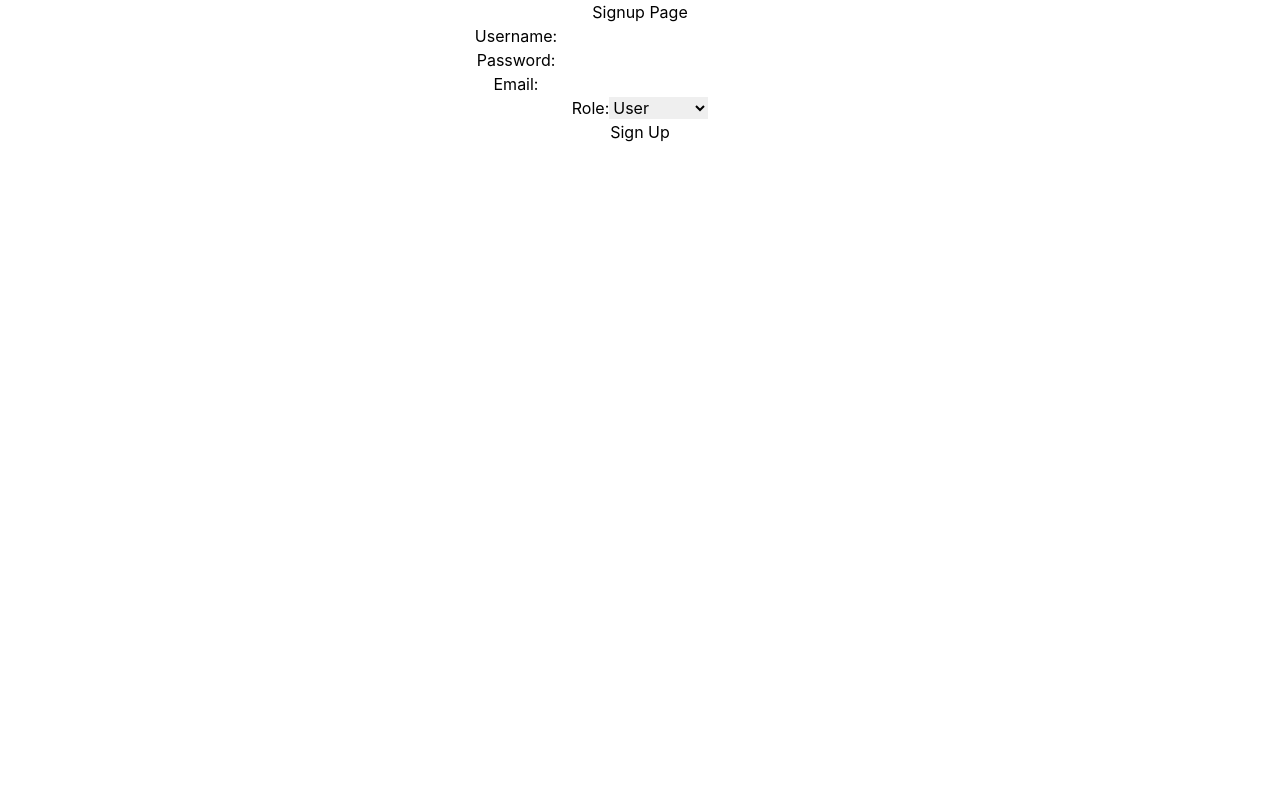
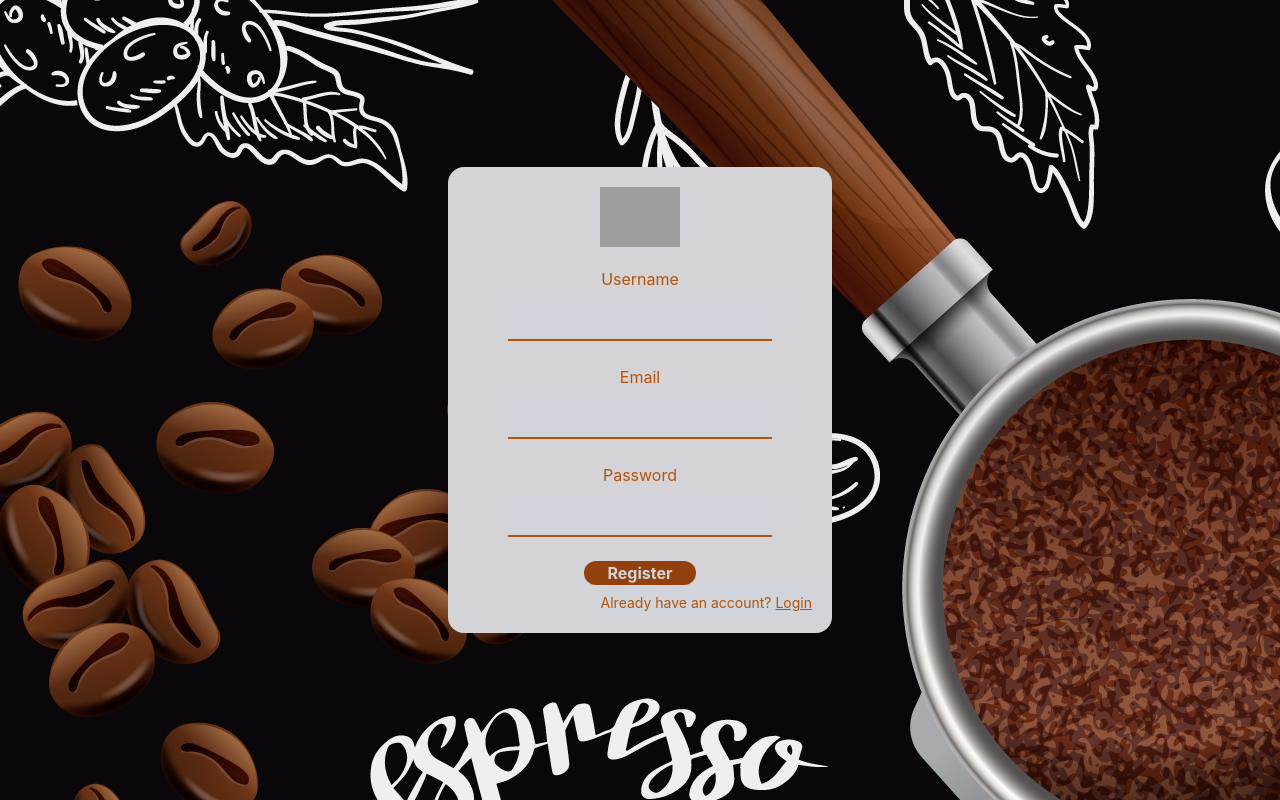
Before and after one commit to prajwal10s/brewology-vault, a React (Create React App) app in the folder frontend/brewology-vault/: page /signup in a window 1280 px wide. Built offline with nearby package versions, Linux system fonts and the light colour scheme; grey boxes are pictures that could not be loaded.

Commit message:
adding style to login and signup page

```diff
--- a/frontend/brewology-vault/src/components/login/Login.tsx
+++ b/frontend/brewology-vault/src/components/login/Login.tsx
@@ -1,4 +1,9 @@
-import React, { ChangeEvent, SyntheticEvent, useState } from "react";
+import React, {
+  ChangeEvent,
+  MouseEventHandler,
+  SyntheticEvent,
+  useState,
+} from "react";
 import axios from "axios";
 import { useNavigate } from "react-router-dom";
 axios.defaults.baseURL = "http://localhost:3001";
@@ -14,7 +19,7 @@ const Login: React.FC = () => {
   });
   const navigate = useNavigate();
   const handleSubmit = async (
-    e: SyntheticEvent<HTMLFormElement, SubmitEvent>
+    e: SyntheticEvent<HTMLInputElement | HTMLFormElement>
   ) => {
     e.preventDefault();
     try {
@@ -29,9 +34,7 @@ const Login: React.FC = () => {
       console.error("There was an error submitting", error);
     }
   };
-  const handleChange = (
-    e: ChangeEvent<HTMLInputElement | HTMLSelectElement>
-  ) => {
+  const handleChange = (e: ChangeEvent<HTMLInputElement>) => {
     const { name, value } = e.target;
     setFormData((prevFormData: LoginFormData) => ({
       ...prevFormData,
@@ -39,33 +42,33 @@ const Login: React.FC = () => {
     }));
   };
   return (
-    <div className="flex h-screen bg-zinc-200">
-      <div className="w-full max-w-xs m-auto bg-zinc-300 rounded p-5">
+    <div className="flex h-screen bg-zinc-200 bg-[url('../assets/coffee_1.jpg')]">
+      <div className="w-full max-w-sm m-auto bg-zinc-300 rounded-2xl p-5">
         <header>
           <img
             className="w-20 mx-auto mb-5"
-            src="https://img.icons8.com/?size=100&id=TKdpkfwePn6s&format=png&color=000000"
+            src="https://img.icons8.com/?size=100&id=iFHZuXB_CtBs&format=png&color=000000"
           />
         </header>
-        <form id="signupForm" onSubmit={handleSubmit}>
+        <form id="loginForm" onSubmit={handleSubmit}>
           <div>
-            <label className="block mb-2 text-indigo-500" id="username">
+            <label className="block mb-2 text-amber-700" id="userName">
               Username
             </label>
             <input
-              className="w-full p-2 mb-6 text-indigo-700 border-b-2 border-indigo-500 outline-none focus:bg-gray-300"
+              className="w-fit p-2 mb-6 bg-gray-300 border-b-2 border-amber-700 outline-none focus:bg-gray-300"
               type="text"
-              name="username"
+              name="userName"
               onChange={handleChange}
               required
             />
           </div>
           <div>
-            <label className="block mb-2 text-indigo-500" id="password">
+            <label className="block mb-2 text-amber-700" id="password">
               Password
             </label>
             <input
-              className="w-full p-2 mb-6 text-indigo-700 border-b-2 border-indigo-500 outline-none focus:bg-gray-300"
+              className="w-fit p-2 mb-6 bg-gray-300 border-b-2 border-amber-700 outline-none focus:bg-gray-300"
               type="password"
               name="password"
               onChange={handleChange}
@@ -73,22 +76,24 @@ const Login: React.FC = () => {
             />
           </div>
           <div>
-            <input
-              className="w-full bg-indigo-700 hover:bg-pink-700 text-white font-bold py-2 px-4 mb-6 rounded"
+            <button
+              className="w-auto max-w-full min-w-28 font-bold text-gray-300 bg-amber-800 rounded-2xl"
               type="submit"
-            />
+            >
+              Login
+            </button>
           </div>
         </form>
         <footer>
-          <a
-            className="text-indigo-700 hover:text-pink-700 text-sm float-left"
-            href="#"
+          {/* <a
+            className="bg-gray-300 text-amber-700 hover:text-pink-700 text-sm float-left"
+            href="/signup"
           >
             Forgot Password?
-          </a>
+          </a> */}
           <a
-            className="text-indigo-700 hover:text-pink-700 text-sm float-right"
-            href="#"
+            className="bg-gray-300 text-amber-700 underline text-sm float-end pt-2"
+            href="/signup"
           >
             Create Account
           </a>
--- a/frontend/brewology-vault/src/components/signup/Signup.tsx
+++ b/frontend/brewology-vault/src/components/signup/Signup.tsx
@@ -41,54 +41,76 @@ const Signup: React.FC = () => {
     }
   };
   return (
-    <div className="Signup-page">
-      <h1>Signup Page</h1>
-      <form id="signupForm" onSubmit={handleSubmit}>
+    <div className="flex h-screen bg-zinc-200 bg-[url('../assets/coffee_1.jpg')]">
+      <div className="w-full max-w-sm m-auto bg-zinc-300 rounded-2xl p-5">
+        <header>
+          <img
+            className="w-20 mx-auto mb-5"
+            src="https://img.icons8.com/?size=100&id=iFHZuXB_CtBs&format=png&color=000000"
+          />
+        </header>
+        <form id="loginForm" onSubmit={handleSubmit}>
           <div>
-          <label>Username:</label>
+            <label className="block mb-2 text-amber-700" id="userName">
+              Username
+            </label>
             <input
+              className="w-fit p-2 mb-6 bg-gray-300 border-b-2 border-amber-700 outline-none focus:bg-gray-300"
               type="text"
               name="userName"
-            value={formData.userName}
               onChange={handleChange}
               required
             />
           </div>
           <div>
-          <label>Password:</label>
+            <label className="block mb-2 text-amber-700" id="password">
+              Email
+            </label>
             <input
-            type="password"
-            name="password"
-            value={formData.password}
+              className="w-fit p-2 mb-6 bg-gray-300 border-b-2 border-amber-700 outline-none focus:bg-gray-300"
+              type="email"
+              name="email"
               onChange={handleChange}
               required
             />
           </div>
           <div>
-          <label>Email:</label>
+            <label className="block mb-2 text-amber-700" id="password">
+              Password
+            </label>
             <input
-            type="email"
-            name="email"
-            value={formData.email}
+              className="w-fit p-2 mb-6 bg-gray-300 border-b-2 border-amber-700 outline-none focus:bg-gray-300"
+              type="password"
+              name="password"
               onChange={handleChange}
               required
             />
           </div>
+
           <div>
-          <label>Role:</label>
-          <select
-            name="role"
-            value={formData.role}
-            onChange={handleChange}
-            required
+            <button
+              className="w-auto max-w-full min-w-28 font-bold text-gray-300 bg-amber-800 rounded-2xl"
+              type="submit"
             >
-            <option value="user">User</option>
-            <option value="mod">Moderator</option>
-            <option value="admin">Admin</option>
-          </select>
+              Register
+            </button>
           </div>
-        <button type="submit">Sign Up</button>
         </form>
+        <footer>
+          {/* <a
+            className="bg-gray-300 text-amber-700 hover:text-pink-700 text-sm float-left"
+            href="/signup"
+          >
+            Forgot Password?
+          </a> */}
+          <a
+            className="bg-gray-300 text-amber-700 text-sm float-end pt-2"
+            href="/login"
+          >
+            Already have an account? <span className="underline">Login</span>
+          </a>
+        </footer>
+      </div>
     </div>
   );
 };
```
Also changed, not shown: frontend/brewology-vault/assets/coffee_1.jpg (added). Lines whose indentation alone changed are shown as unchanged.
